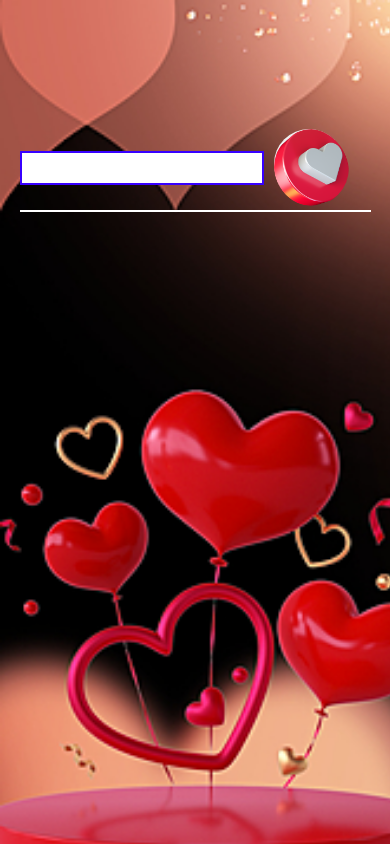
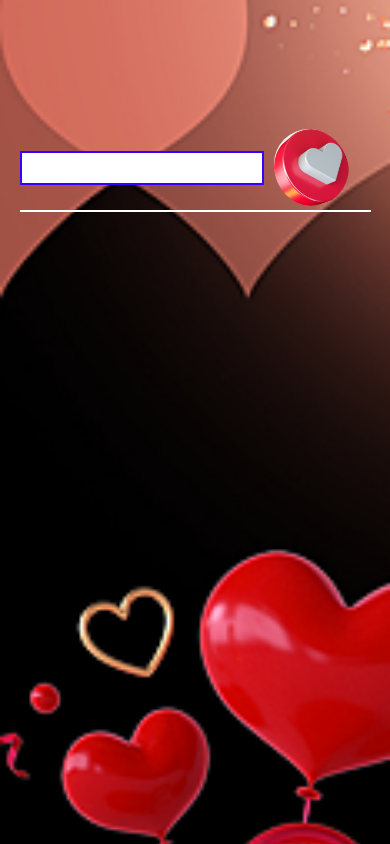
Before and after one commit to sohag466/talkRobot, a plain HTML site: page index.html in a window 390 px wide. Drawn offline with Linux system fonts and the light colour scheme.

Commit message:
now i hope

```diff
--- a/mobileVe.css
+++ b/mobileVe.css
@@ -1,12 +1,10 @@
 
-@media only screen and (max-width: 600px) {
+
+@media only screen and (max-width:720px) {
     body{
-        background-image: url("image/pngtree-valentines-day-theme-background-map-image_542293.jpg");
-        background-size:850px;
+        background-size:1600px;
         max-height: 100%;
         background-repeat: no-repeat;
-        overflow: hidden;
-
     }
     .tlBody{
         position: relative;
@@ -32,13 +30,22 @@
     }
     .ans{
         margin-top: 25px;
-
     }
 .search img{
     width:75px;
     border-radius: 50%;
 }
-  }
+
+    }
+
+    @media only screen and (max-width:600px) {
+        body{
+            background-size:1200px;
+            max-height: 100%;
+            background-repeat: no-repeat;
+         }
+        }
+
   @media only screen and (max-width:360px) {
     body{
         background-image: url("image/pngtree-valentines-day-theme-background-map-image_542293.jpg");
```
